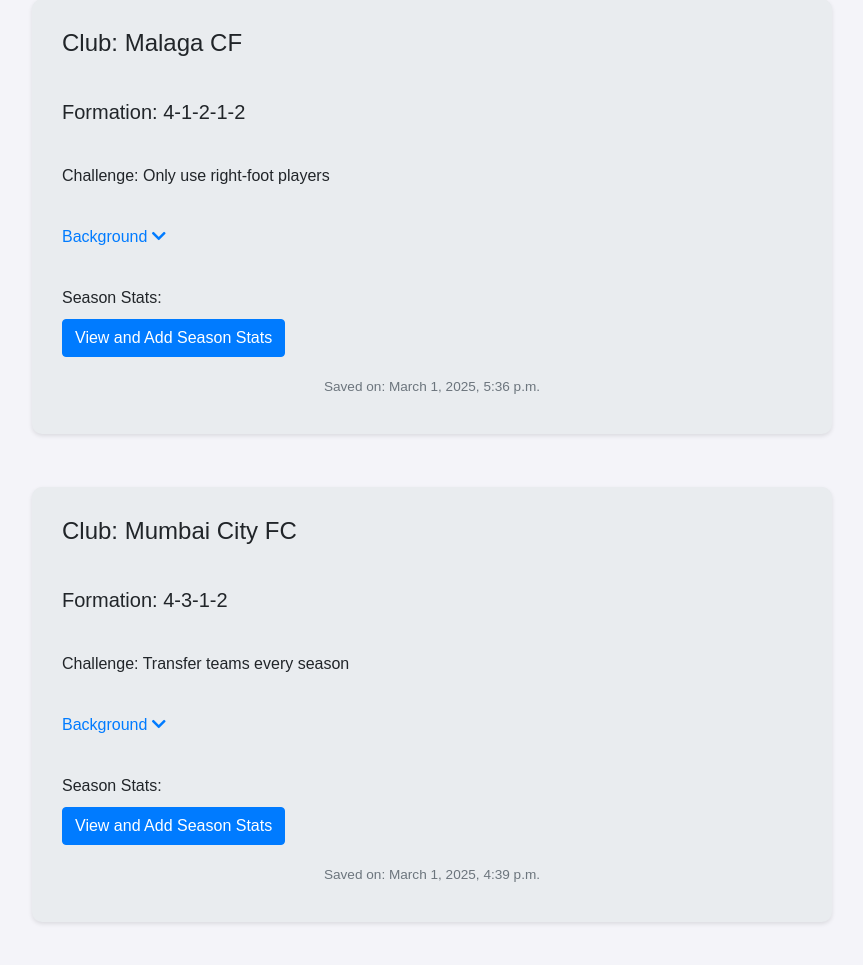
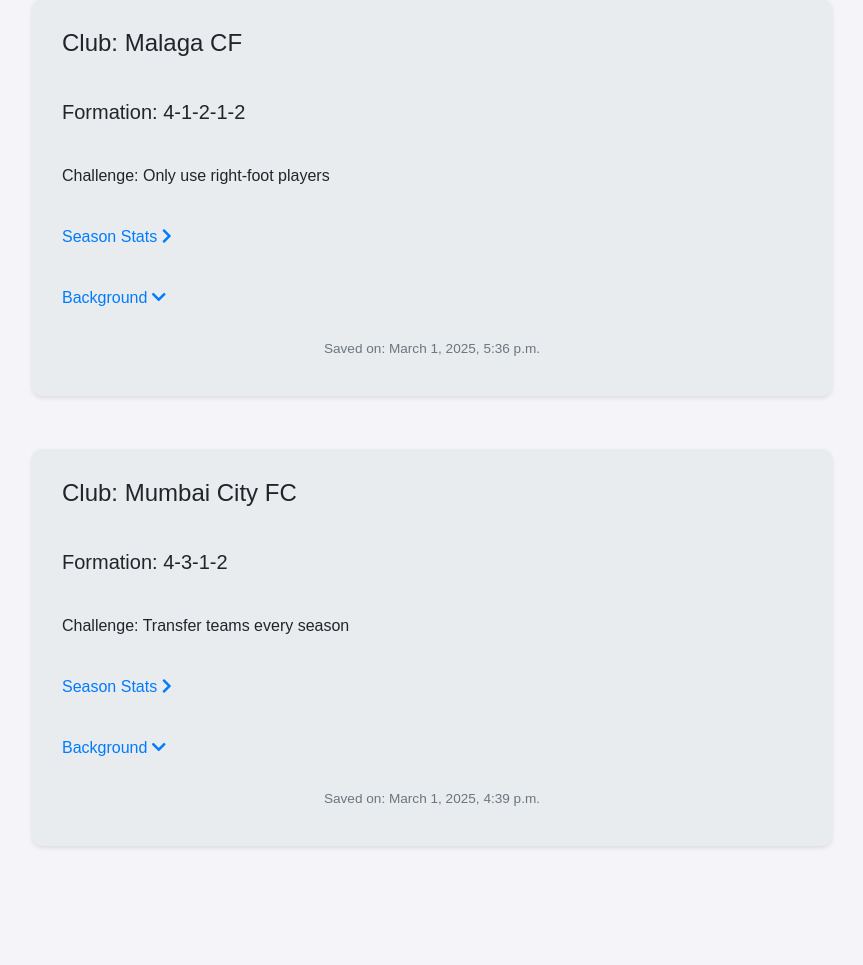
Before and after one commit to malachyayala/cmStory-website, a Django app: page /my-stories/ in a window 1280 px wide. Shown: the part 144-1109 px from the top of the page, without its empty margins (208-1071 px from the left). After the commit the page ends 992 px from the top, so only its background shows below. Run offline with Django 5.2, Linux system fonts and the light colour scheme; a user stored in the database is signed in; data comes from the database, SQL or seed files in the repository; both versions use the stored data as it was after the commit; some libraries are stand-ins or nearby versions.

Commit message:
fixed my stories appearence

```diff
--- a/cmGenerator/templates/cmGenerator/my_stories.html
+++ b/cmGenerator/templates/cmGenerator/my_stories.html
@@ -89,6 +89,14 @@
 
                         <div class="card-body">
                             <h6 class="card-title">
+                                <a href="{% url 'season_stats' story.id %}" class="text-primary" style="text-decoration: none;">
+                                    Season Stats <i class="fas fa-chevron-right"></i>
+                                </a>
+                            </h6>
+                        </div>
+
+                        <div class="card-body">
+                            <h6 class="card-title">
                                 <a data-toggle="collapse" href="#background-{{ forloop.counter }}" role="button" aria-expanded="false" aria-controls="background-{{ forloop.counter }}">
                                     Background <i class="fas fa-chevron-down"></i>
                                 </a>
@@ -98,10 +106,6 @@
                             </div>
                         </div>
 
-                        <div class="card-body">
-                            <h6 class="card-title">Season Stats:</h6>
-                            <a href="{% url 'season_stats' story.id %}" class="btn btn-primary">View and Add Season Stats</a>
-                        </div>
                     <p class="text-muted story-date text-center">Saved on: {{ story.created_at }}</p>
                 </div>
                 <hr> <!-- Divider between stories -->
```
Also changed, not shown: cmGenerator/utils/story_generator.py (+9 -1 lines), db.sqlite3.
